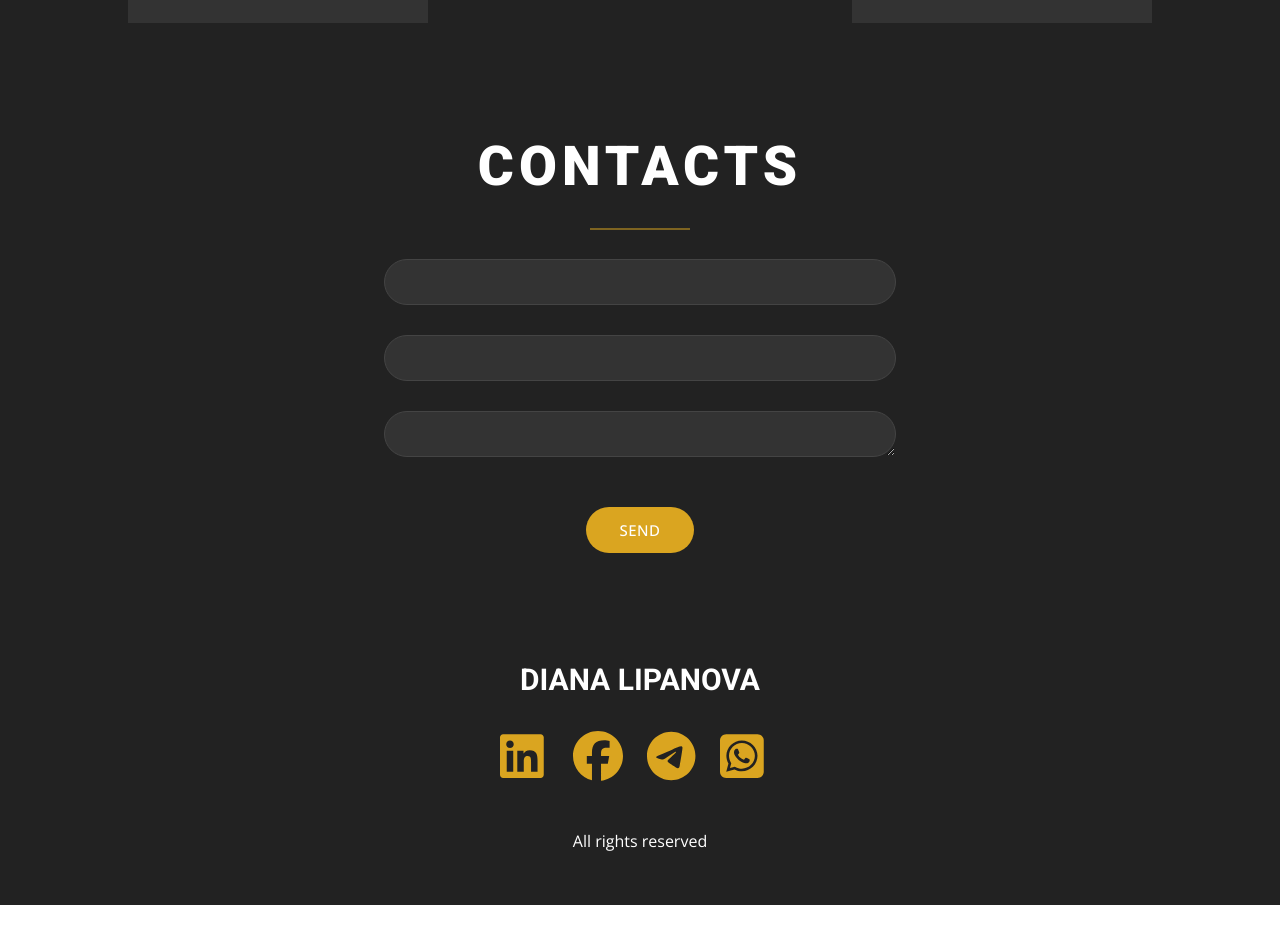
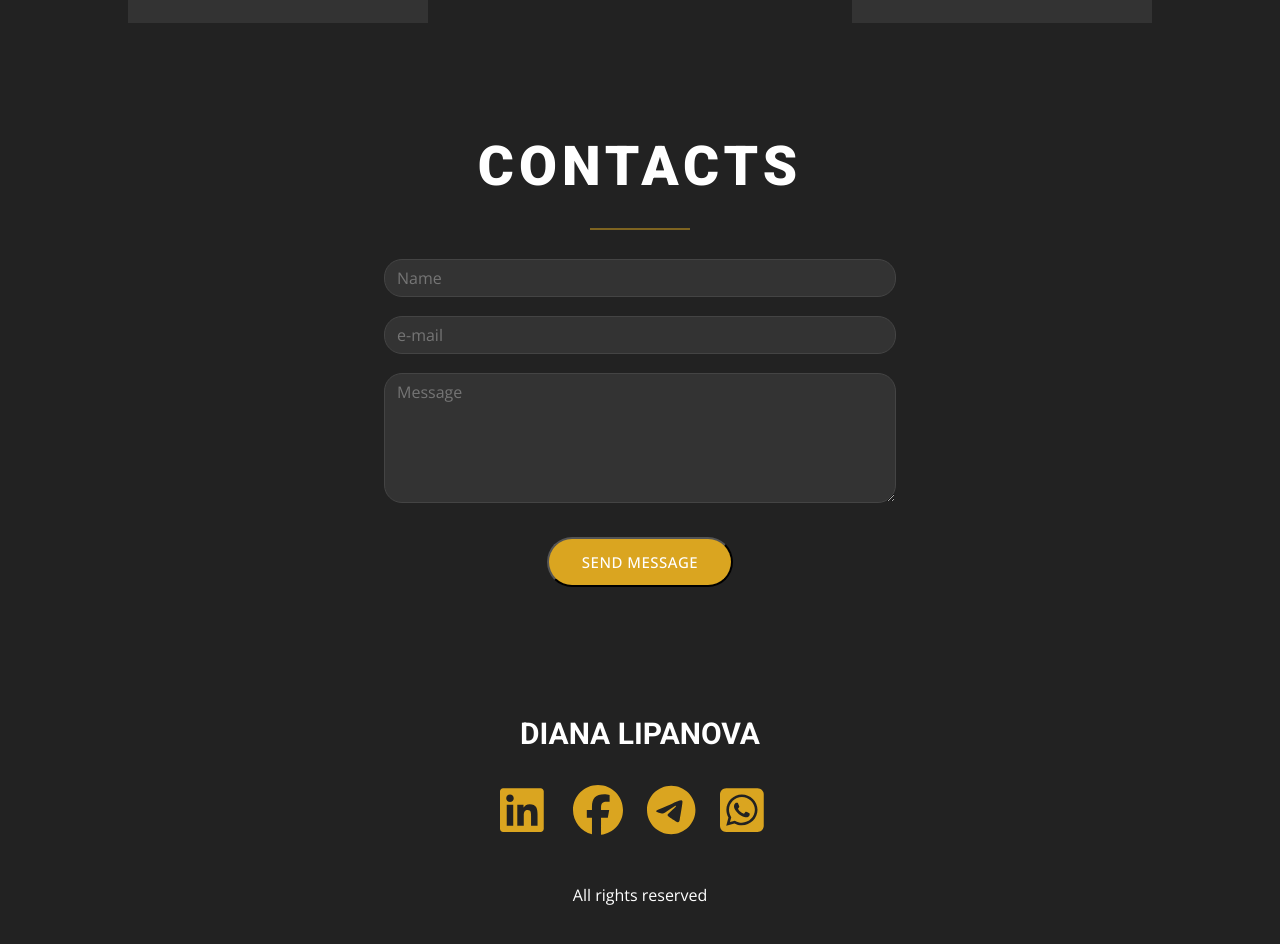
Before and after one commit to TinyMan66/Portfolio, a React (Create React App) app: page / in a window 1280 px wide. Shown: the part 2140-3084 px from the top of the page. Before the commit the page ends 3045 px from the top, so only its background shows below. Built offline with nearby package versions, Linux system fonts and the light colour scheme.

Commit message:
refactor: add styles

```diff
--- a/src/contacts/Contacts.js
+++ b/src/contacts/Contacts.js
@@ -1,20 +1,18 @@
 import React from 'react';
 import style from './Contacts.module.scss';
-import styleContainer from '../../src/common/styles/Container.module.css'
 import {Title} from "../common/components/title/Title";
-import {Button} from "../common/components/button/Button";
 
 export const Contacts = () => {
     return (
         <div className={style.contactsBlock}>
-            <div className={`${styleContainer.container} ${style.contactsContainer}`}>
+            <div className={style.contactsContainer}>
                 <Title text={"Contacts"}/>
-                <form className={style.contactsForm}>
-                    <input type="text"/>
-                    <input type="text"/>
-                    <textarea></textarea>
+                <form className={style.form}>
+                    <input type="text" className={style.formArea} placeholder="Name"/>
+                    <input type="text" className={style.formArea} placeholder="e-mail"/>
+                    <textarea className={style.messageArea} placeholder="Message"></textarea>
+                    <button type="submit">send message</button>
                 </form>
-                <Button path={"/#"} buttonName={"Send"}/>
             </div>
         </div>
     );
--- a/src/contacts/Contacts.module.scss
+++ b/src/contacts/Contacts.module.scss
@@ -1,5 +1,6 @@
 @import '../common/styles/sass/variables';
 @import '../common/styles/sass/mixins';
+@import '../common/components/button/Button.module';
 
 .contactsBlock {
   //min-height: 100vh;
@@ -8,15 +9,13 @@
   padding: 50px 0;
 
   .contactsContainer {
-    justify-content: flex-start;
-    flex-direction: column;
+    @include container();
+    @include flex(column, flex-start, center, wrap);
 
-    .contactsForm {
+    .form {
+      @include flex(column, flex-start, stretch, nowrap);
       align-items: center;
-      //border: 1px solid;
       display: flex;
-      flex-direction: column;
-      //justify-content: space-between;
       margin-bottom: 20px;
       margin-top: 30px;
       width: 50%;
@@ -24,26 +23,57 @@
         width: 100%;
       }
 
-      input, textarea {
+      .formArea,
+      .messageArea {
         width: 100%;
         background-color: $bgSecondColor;
+        box-sizing: border-box;
         @include text($TextFontFamily, 16px, 400, 1.8);
         height: 46px;
-        border-radius: 30px;
         border: 1px solid #444;
+        border-radius: 18px;
         outline: none;
         box-shadow: none !important;
         overflow: visible;
         display: block;
         padding: 0.375rem 0.75rem;
         line-height: 1.5;
-        margin-bottom: 30px;
+        margin-bottom: 1.2rem;
 
-        //for the text-area:
+        &:-webkit-autofill {
+          border: 1px solid #444;
+          -webkit-text-fill-color: #495057;
+          -webkit-box-shadow: 0 0 0 1000px #252527;
+          //transition: background-color 5000s case-in-out 0s;
+          transition: width 2s;
+          &:focus {
+            border: 2px solid $bgSecondColor;
+          }
+        }
+      }
 
-        //height: 130px;
-        //overflow: auto;
-        //resize: vertical;
+      .formArea {
+        height: calc(1.5em + .75rem + 2px);
+        &:focus {
+          border: 1px solid transparent;
+          transition: all 0.4s ease-in-out 0s;
+        }
+      }
+
+      .messageArea {
+        min-height: 130px;
+        overflow: auto;
+        resize: vertical;
+        &:focus {
+          border: 1px solid transparent;
+          transition: all 0.4s ease-in-out 0s;
+        }
+      }
+
+      button[type="submit"] {
+        @extend .button;
+        align-self: center;
+        margin-top: 15px;
       }
     }
   }
```
